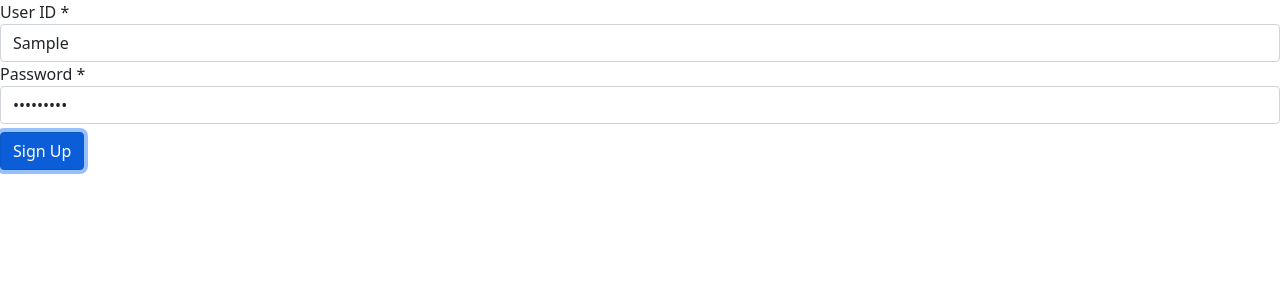
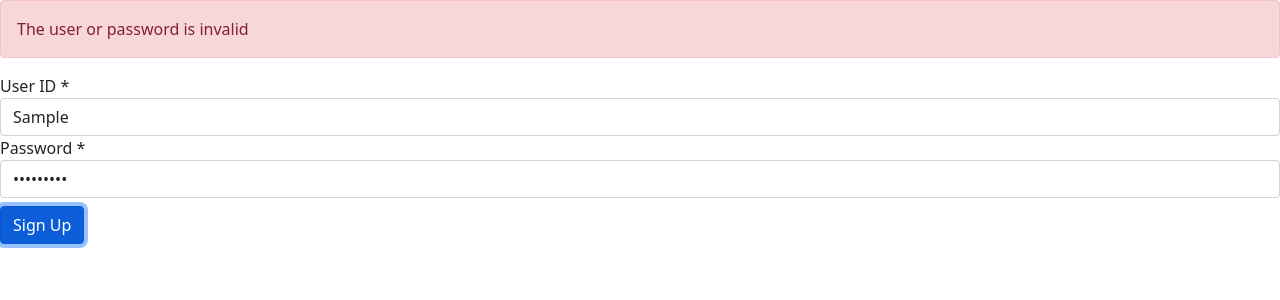
Before and after one commit to varunram64/HelloWorld, an Angular app: page / in a window 1280 px wide. Both pictures are taken after typing "Sample", "Sample123" into the empty fields and a click on the button "Sign Up". Shown: the top 300 px of the page. Built offline with nearby package versions, Linux system fonts and the light colour scheme.

Commit message:
Validating the Form Input upon Submit in Reactive Forms

```diff
--- a/src/app/sign-up/sign-up.component.html
+++ b/src/app/sign-up/sign-up.component.html
@@ -1,4 +1,8 @@
-<form [formGroup]="loginform">
+<form [formGroup]="signupform" (ngSubmit)="signUp(signupform)">
+    <div class="alert alert-danger"
+        *ngIf="signupform?.errors">
+        The user or password is invalid
+    </div>
     <div class="form-group">
         <label for="userid">User ID *</label>
         <input
--- a/src/app/sign-up/sign-up.component.ts
+++ b/src/app/sign-up/sign-up.component.ts
@@ -10,18 +10,24 @@ import { UseridValidators } from './userid.validators';
 
 export class SignUpComponent {
 
-  loginform = new FormGroup({
+  signupform = new FormGroup({
     userid: new FormControl('',
     Validators.required,
     UseridValidators.shouldBeUnique),
     password: new FormControl('', Validators.required)
   });
 
+  signUp(value: any) {
+    this.signupform.setErrors({
+      invalidUser: true
+    });
+  }
+
   get userid() {
-    return this.loginform.get('userid');
+    return this.signupform.get('userid');
   };
 
   get password() {
-    return this.loginform.get('password');
+    return this.signupform.get('password');
   };
 }
```
